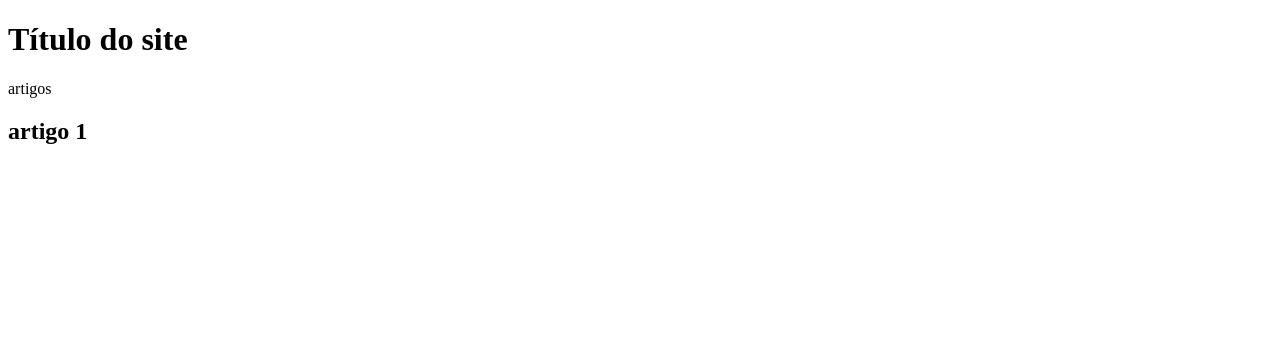
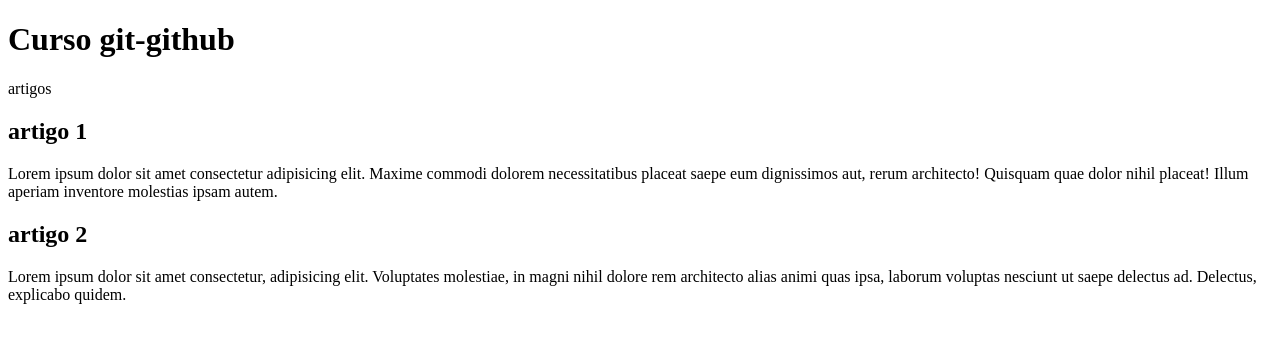
Before and after one commit to AndersonLeandroCasarottoTozzi/PROJETO-SITE, a plain HTML site: page index.html in a window 1280 px wide. Drawn offline with Linux system fonts and the light colour scheme.

Commit message:
Update index.html
inicio conteúdo - branch conteúdo

```diff
--- a/index.html
+++ b/index.html
@@ -1,17 +1,27 @@
 <!DOCTYPE html>
 <html lang="pt-br">
+
 <head>
     <meta charset="UTF-8">
     <meta name="viewport" content="width=device-width, initial-scale=1.0">
     <title>Título do site</title>
 </head>
+
 <body>
     <main>
-        <h1>Título do site</h1>
+        <h1>Curso git-github</h1>
         <header> artigos</header>
         <h2> artigo 1</h2>
+        <p>Lorem ipsum dolor sit amet consectetur adipisicing elit. Maxime commodi dolorem necessitatibus placeat saepe
+            eum dignissimos aut, rerum architecto! Quisquam quae dolor nihil placeat! Illum aperiam inventore molestias
+            ipsam autem.</p>
 
 
+        <h2>artigo 2</h2>
+        <p>Lorem ipsum dolor sit amet consectetur, adipisicing elit. Voluptates molestiae, in magni nihil dolore rem
+            architecto alias animi quas ipsa, laborum voluptas nesciunt ut saepe delectus ad. Delectus, explicabo
+            quidem.</p>
     </main>
 </body>
+
 </html>
```
